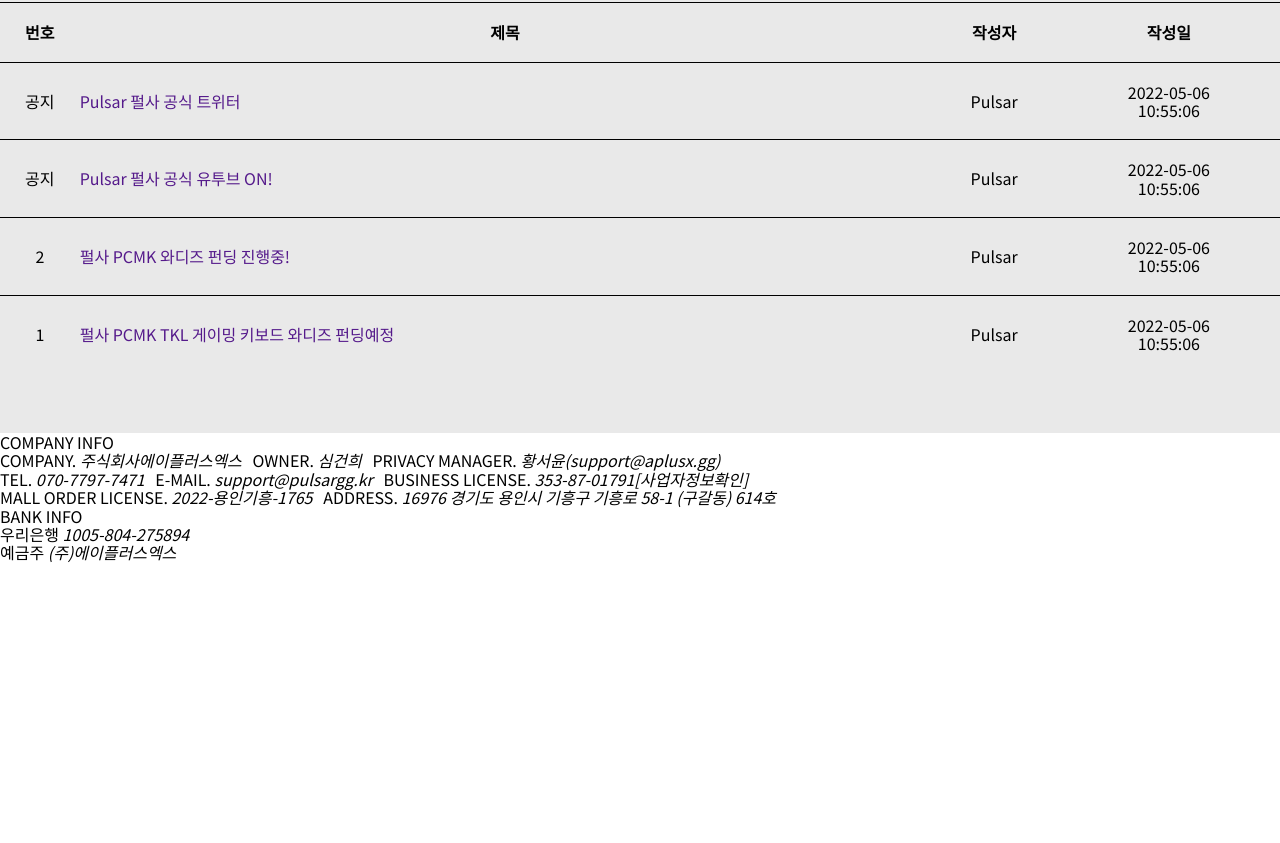
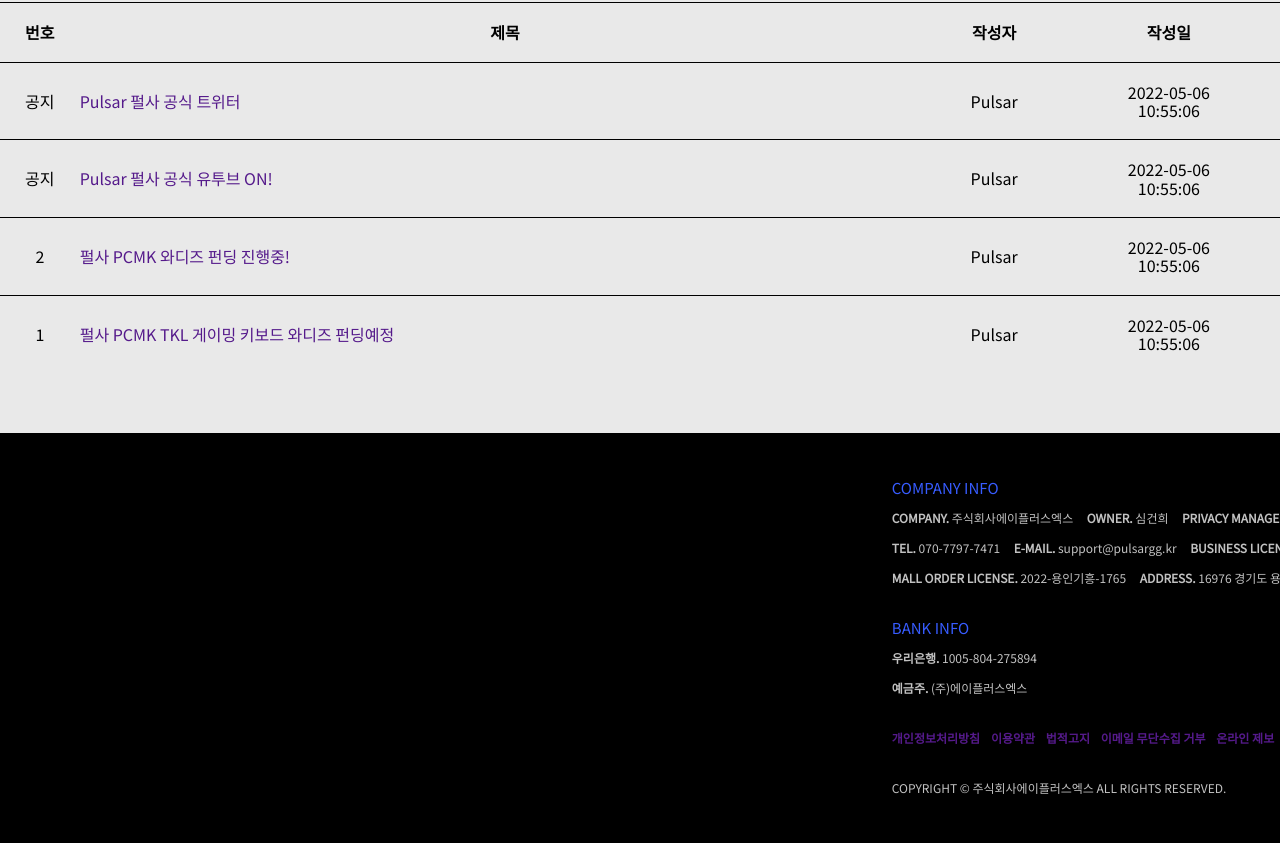
Before and after one commit to 1eeSangHyuk/1eeSangHyuk.github.io, a plain HTML site: page web1/index.html in a window 1280 px wide. Shown: the part 2817-3660 px from the top of the page. Drawn offline with nearby package versions, Linux system fonts and the light colour scheme.

Commit message:
addon footer

```diff
--- a/web1/index.html
+++ b/web1/index.html
@@ -133,9 +133,17 @@
         #page0 .page_title { display: none; }
 
 
-        #ft { clear:both; }
-        #ft .row1 { clear: both; margin-top: 15px; margin-bottom: 15px; }
-        .ft_wrap { clear: both; width: 1500px; height: 400px; margin: 0 auto;}
+        .ft { clear:both; }
+        .ft .row1 { background-color: #000000; height: 410px; }
+        .ft .section {  color: #c2c2c2; font-size: 12px; line-height: 30px; padding: 10px;}
+        .ft .section:first-child { padding-top: 40px; }
+        .ft .section:last-child { padding-bottom: 40px; }
+        .ft .section p { color: #375cff; font-size: 15px;}
+        .ft .section .mt::after { content: '.'; }
+
+        .ft_wrap { clear: both; width: 1500px; }
+        .ft_wrap .right { float:right; }
+        .ft_wrap .left { float: left; }
 
         .fix_area { position:fixed; z-index: 9999; bottom: 40px; right: 40px; background-color: #ffffff00;}
         .fix_area .cir_box { display: block; width: 60px; height: 60px; text-align: center;
@@ -329,58 +337,97 @@
         <footer class="ft">
             <article class="row row1">
                 <div class="ft_wrap">
-                    <div class="foot_left">
+                    <div class="question left">
 
                     </div>
-                    <div class="foot_right">
+                    <div class="info right">
                         <div class="section company">
                             <p class="title">COMPANY INFO</p>
                             <span>
-                                COMPANY.
-                                <em>주식회사에이플러스엑스&nbsp;&nbsp;</em>
+                                <b class="mt">COMPANY</b>
+                                주식회사에이플러스엑스
+                                &nbsp;&nbsp;&nbsp;
                             </span>
                             <span>
-                                OWNER.
-                                <em>심건희&nbsp;&nbsp;</em>
+                                <b class="mt">OWNER</b>
+                                심건희
+                                &nbsp;&nbsp;&nbsp;
                             </span>
                             <span>
-                                PRIVACY MANAGER.
-                                <em>황서윤(support@aplusx.gg)&nbsp;&nbsp;</em>
+                                <b class="mt">PRIVACY MANAGER</b>
+                                황서윤(support@aplusx.gg)
+                                &nbsp;&nbsp;&nbsp;
                             </span>
                             <br>
                             <span>
-                                TEL.
-                                <em>070-7797-7471&nbsp;&nbsp;</em>
+                                <b class="mt">TEL</b>
+                                070-7797-7471
+                                &nbsp;&nbsp;&nbsp;
                             </span>
                             <span>
-                                E-MAIL.
-                                <em>support@pulsargg.kr&nbsp;&nbsp;</em>
+                                <b class="mt">E-MAIL</b>
+                                support@pulsargg.kr
+                                &nbsp;&nbsp;&nbsp;
                             </span>
                             <span>
-                                BUSINESS LICENSE.
-                                <em>353-87-01791[사업자정보확인]</em>
+                                <b class="mt">BUSINESS LICENSE</b>
+                                53-87-01791[사업자정보확인]
+                                &nbsp;&nbsp;&nbsp;
                             </span>
                             <br>
                             <span>
-                                MALL ORDER LICENSE.
-                                <em>2022-용인기흥-1765&nbsp;&nbsp;</em>
+                                <b class="mt">MALL ORDER LICENSE</b>
+                                2022-용인기흥-1765
+                                &nbsp;&nbsp;&nbsp;
                             </span>
                             <span>
-                                ADDRESS.
-                                <em>16976 경기도 용인시 기흥구 기흥로 58-1 (구갈동) 614호</em>
+                                <b class="mt">ADDRESS</b>
+                                16976 경기도 용인시 기흥구 기흥로 58-1 (구갈동) 614호
+                                &nbsp;&nbsp;&nbsp;
                             </span>
                         </div>
                         <div class="section bank">
                             <p class="title">BANK INFO</p>
                             <span>
-                                우리은행
-                                <em>1005-804-275894&nbsp;&nbsp;</em>
+                                <b class="mt">우리은행</b>
+                                1005-804-275894
+                                &nbsp;&nbsp;&nbsp;
                             </span>
                             <br>
                             <span>
-                                예금주
-                                <em>(주)에이플러스엑스&nbsp;&nbsp;</em>
+                                <b class="mt">예금주</b>
+                                (주)에이플러스엑스
+                                &nbsp;&nbsp;&nbsp;
                             </span>
+                        </div>
+                        <div class="section fnb">
+                            <span>
+                                <b><a href="">개인정보처리방침</a></b>&nbsp;&nbsp;&nbsp;
+                                <b><a href="">이용약관</a></b>&nbsp;&nbsp;&nbsp;
+                                <b><a href="">법적고지</a></b>&nbsp;&nbsp;&nbsp;
+                                <b><a href="">이메일 무단수집 거부</a></b>&nbsp;&nbsp;&nbsp;
+                                <b><a href="">온라인 제보</a></b>&nbsp;&nbsp;&nbsp;
+                            </span>
+                        </div>
+                        <!-- <select name="favo" id="favo" class="section fnb" onchange="favo(this)">
+                            <option value="">FAMILY SITE</option>
+                            <option value="http://www.cj.net/">CJ주식회사</option>
+                            <option value="http://www.cj.co.kr/">CJ제일제당</option>
+                            <option value="https://www.cj.co.kr/kr/about/business/bio">CJ바이오</option>
+                            <option value="https://www.cjlogistics.com/ko/main">CJ대한통운</option>
+                            <option value="https://www.cjenm.com/ko/">CJ ENM</option>
+                            <option value="http://corp.cgv.co.kr/">CJ CGV</option>
+                        </select>
+                        <script>
+                        function favo(s){
+                            var hs = s.value;
+                            if(hs!=""){
+                                window.open(hs, "팝업");
+                            }
+                        }
+                        </script> -->
+                        <div class="section slogan">
+                            COPYRIGHT © 주식회사에이플러스엑스 ALL RIGHTS RESERVED.<br>
                         </div>
                     </div>
                 </div>
```
